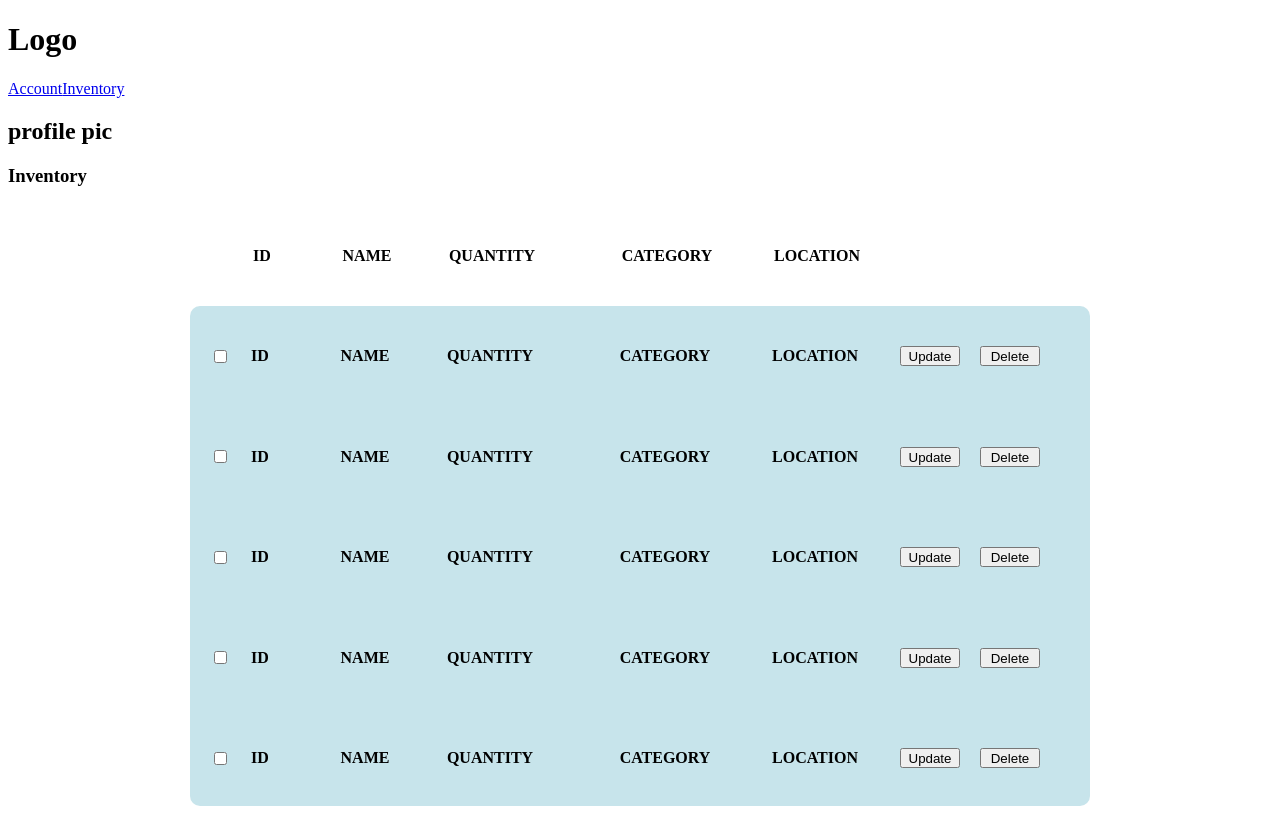
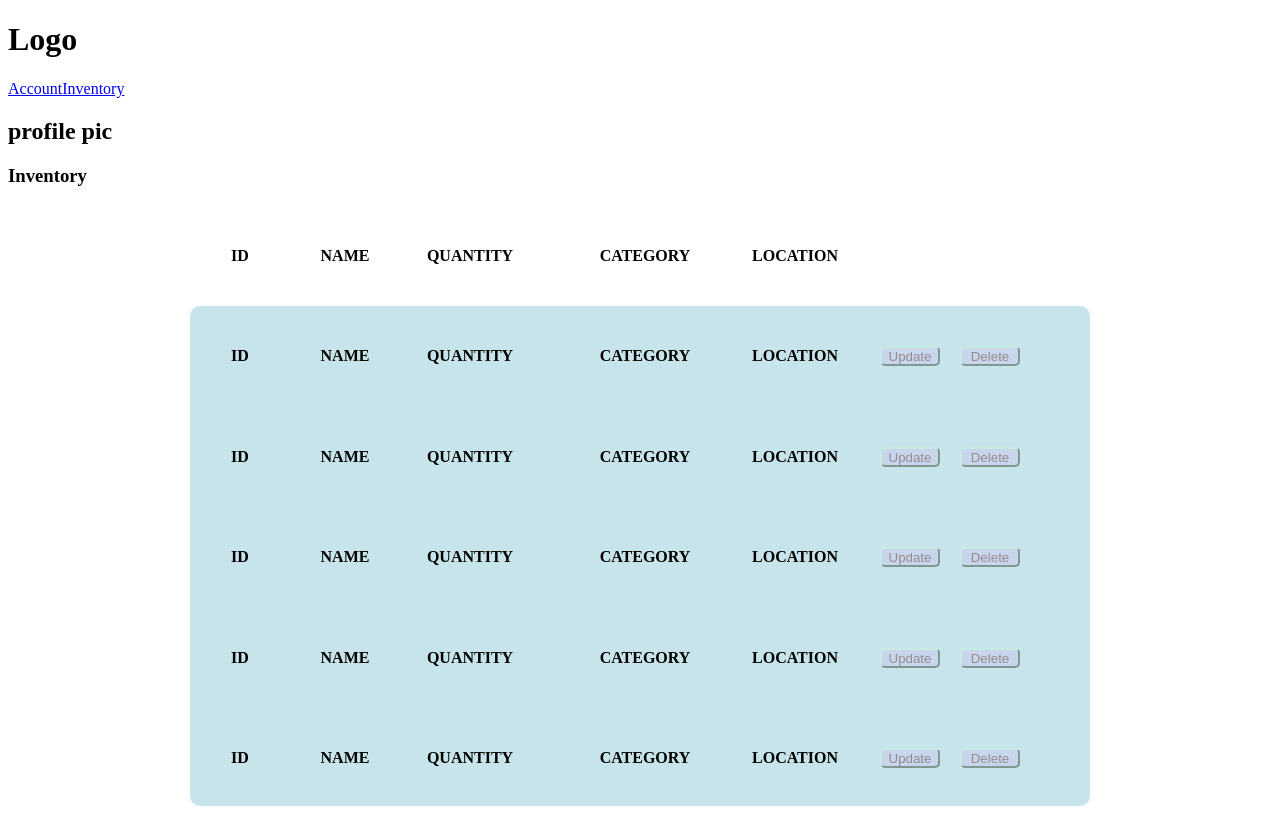
Before and after one commit to e-Ventory/e-Ventory-App, a React app: page /inventory in a window 1280 px wide. Built offline with nearby package versions, Linux system fonts and the light colour scheme.

Commit message:
added popup functionality to update button

```diff
--- a/client/components/Inventory.jsx
+++ b/client/components/Inventory.jsx
@@ -1,17 +1,36 @@
 import React from 'react';
+import Popup from 'reactjs-popup'
 
-const Inventory = () => {
+// change state and have if statement for what is displayed
+const Inventory = (props) => {
   return (
-    <div className = 'inventory-container'>
-      <input type="checkbox" />
+    <form className = 'inventory-container'>
       <h4 className = 'id-column'>ID</h4>
       <h4 className = 'other-column'>NAME</h4>
       <h4 className = 'quantity-column'>QUANTITY</h4>
       <h4 className = 'other-column'>CATEGORY</h4>
       <h4 className = 'other-column'>LOCATION</h4>
-      <button type="button" className ='update-delete-buttons'>Update</button>
+      <Popup trigger={<button type="button" className ='update-delete-buttons'>Update</button>}>
+        <form >
+          <div className="input-container">
+            <input type="text" name="item-name" placeholder="Name" required />
+          </div>
+          <div className="input-container">
+            <input type="number" name="item-quantity" placeholder="Quantity" required />
+          </div>
+          <div className="input-container">
+            <input type="text" name="item-category" placeholder="Category" required />
+          </div>
+          <div className="input-container">
+            <input type="text" name="item-location" placeholder="location" required />
+          </div>
+          <div className="button-container">
+            <input type="submit" />
+          </div>
+        </form>
+      </Popup>
       <button type="button" className ='update-delete-buttons'>Delete</button>
-    </div>
+    </form>
   );
 };
 
--- a/client/components/InventoryDisplay.jsx
+++ b/client/components/InventoryDisplay.jsx
@@ -19,7 +19,6 @@ const InventoryDisplay = () => {
   return (
     <div class ='all-inventory'>
       <div className = 'inventory-labels'>
-        <h4></h4>
         <h4 className = 'id-column'>ID</h4>
         <h4 className = 'other-column'>NAME</h4>
         <h4 className = 'quantity-column'>QUANTITY</h4>
--- a/client/stylesheets/Inventory.scss
+++ b/client/stylesheets/Inventory.scss
@@ -2,14 +2,14 @@
     display: grid;
     padding: 20px;
     align-items: center;
-    grid-template-columns: [first] 20px [line2] 60px repeat(4, 150px) repeat(2, 80px);
+    grid-template-columns: [first] 60px repeat(4, 150px) repeat(2, 80px);
 }
 
 .inventory-labels {
     display: grid;
     padding: 20px;
     align-items: center;
-    grid-template-columns: [first] 20px [line2] 60px repeat(4, 150px) repeat(2, 88px);
+    grid-template-columns:  [first] 60px repeat(4, 150px) repeat(2, 100px);
 }
 .scroll {
     background-color: #c7e4eb;
@@ -22,23 +22,23 @@
 
 }
 
-/* width */
+
 ::-webkit-scrollbar {
     width: 20px;
   }
 
-  /* Track */
+
   ::-webkit-scrollbar-track {
     box-shadow: inset 0 0 5px grey;
     border-radius: 10px;
   }
 
-  /* Handle */
   ::-webkit-scrollbar-thumb {
     background: #c7d6eb;
     border-radius: 10px;
     border-color: black
   }
+
 .id-column {
     width: 60px;
     text-align: center;
@@ -57,6 +57,10 @@
 .update-delete-buttons {
     height: 20px;
     margin: 10px;
+    border-radius: 5px;
+    background-color: #c7d6eb;
+    border-color: #c7ebe4;
+    color: #968b93;
 
 
 }
```
